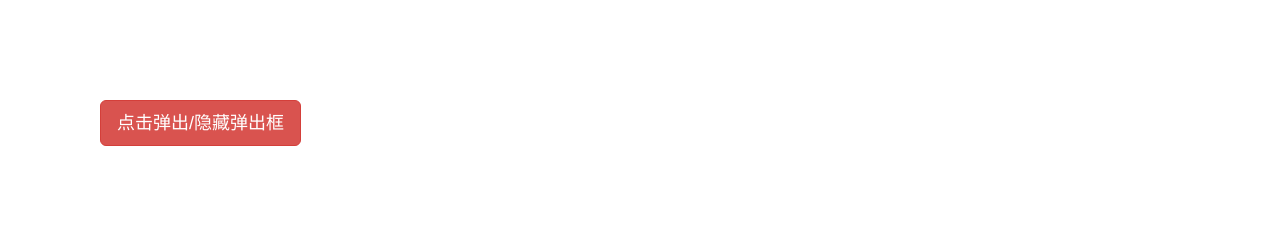
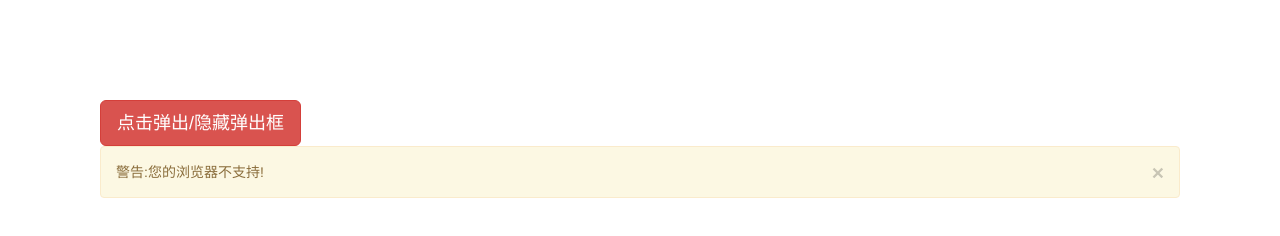
Before and after one commit to FisherBi/bootstraplearning, a plain HTML site: page src/lesson16/index.html in a window 1280 px wide. Drawn offline with Linux system fonts and the light colour scheme.

Commit message:
add lesson16

```diff
--- a/src/lesson16/index.html
+++ b/src/lesson16/index.html
@@ -23,6 +23,15 @@
     点击弹出/隐藏弹出框
 </button>
 
+<!--警告框即为点击小时的信息框。-->
+<!--//基本实例-->
+<div class="alert alert-warning">
+    <button class="close" type="button" data-dismiss="alert">
+        <span>&times;</span>
+    </button>
+    <p>警告:您的浏览器不支持!</p>
+</div>
+
 <script src="../../bootstrap/js/jquery.min.js"></script>
 <script src="../../bootstrap/js/bootstrap.min.js"></script>
 </body>
```
